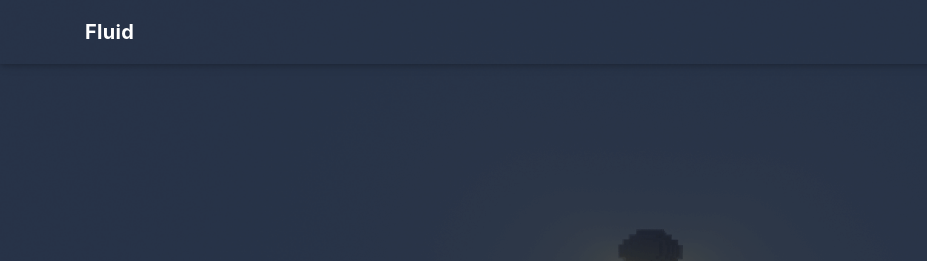
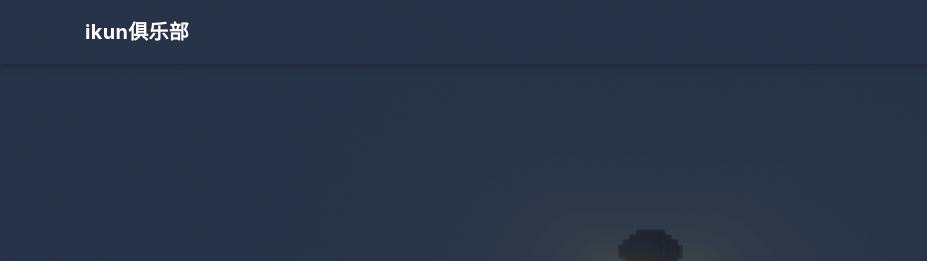
Before and after one commit to xiaobuboy1/xiaobuboy1.github.io, a plain HTML site: page index.html in a window 1280 px wide. Shown: the top 261 px of the page, 0-927 px from the left. Drawn offline with nearby package versions, Linux system fonts and the light colour scheme; some packages are replaced by stand-ins of ours; a script that the page names is missing; a small style sheet from the web is missing.

Commit message:
Site updated: 2022-12-09 12:50:45

```diff
--- a/index.html
+++ b/index.html
@@ -87,7 +87,7 @@
   <nav id="navbar" class="navbar fixed-top  navbar-expand-lg navbar-dark scrolling-navbar">
   <div class="container">
     <a class="navbar-brand" href="/">
-      <strong>Fluid</strong>
+      <strong>ikun俱乐部</strong>
     </a>
 
     <button id="navbar-toggler-btn" class="navbar-toggler" type="button" data-toggle="collapse"
```
Also changed, not shown: 2022/12/08/hello-world/index.html (+1 -1 lines), 2022/12/08/只因你太美/index.html (+1 -1 lines), 404.html (+1 -1 lines), about/index.html (+2 -2 lines), archives/2022/12/index.html (+1 -1 lines), archives/2022/index.html (+1 -1 lines), archives/index.html (+1 -1 lines), categories/index.html (+1 -1 lines), links/index.html (+1 -1 lines), tags/index.html (+1 -1 lines).
